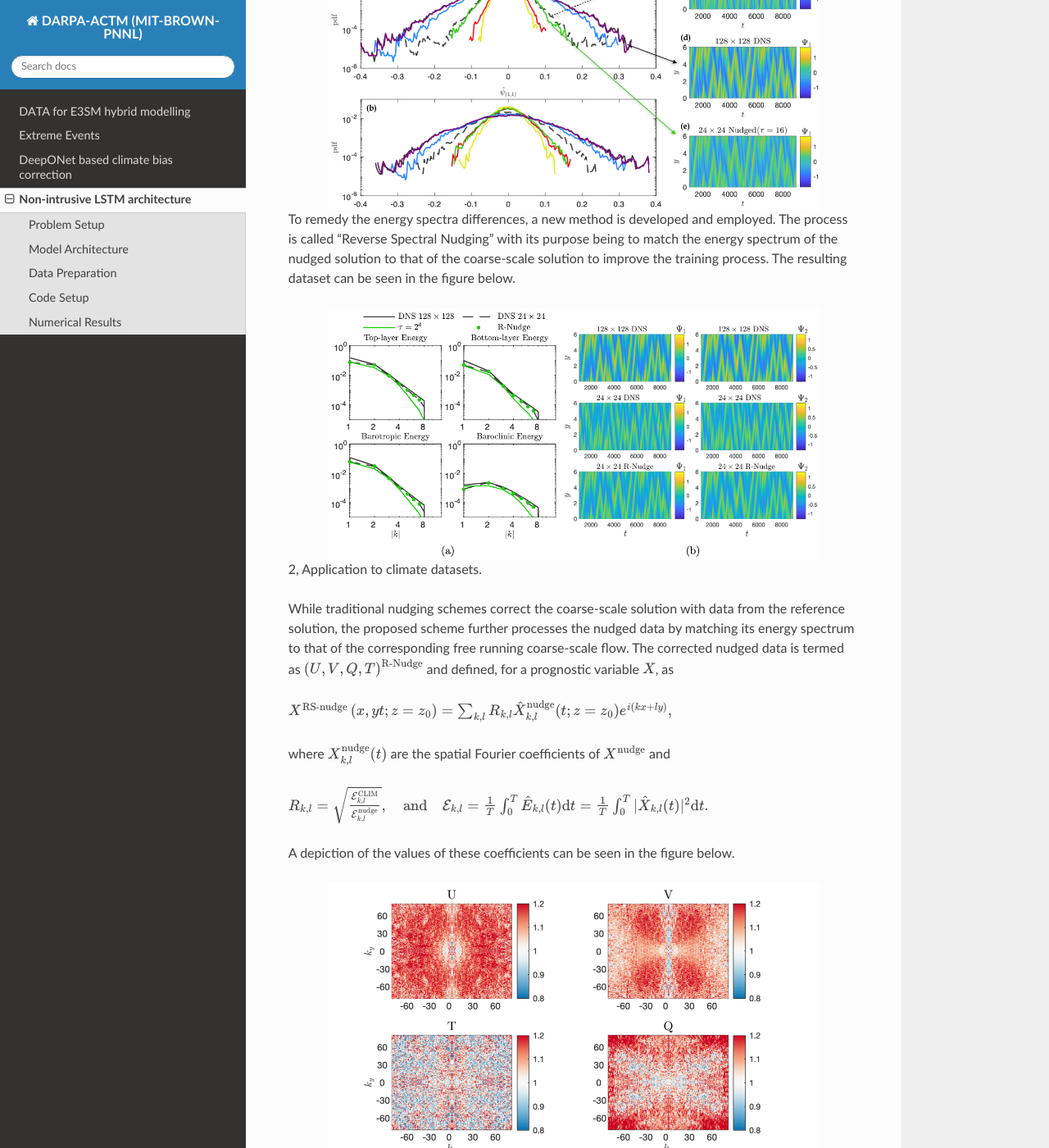
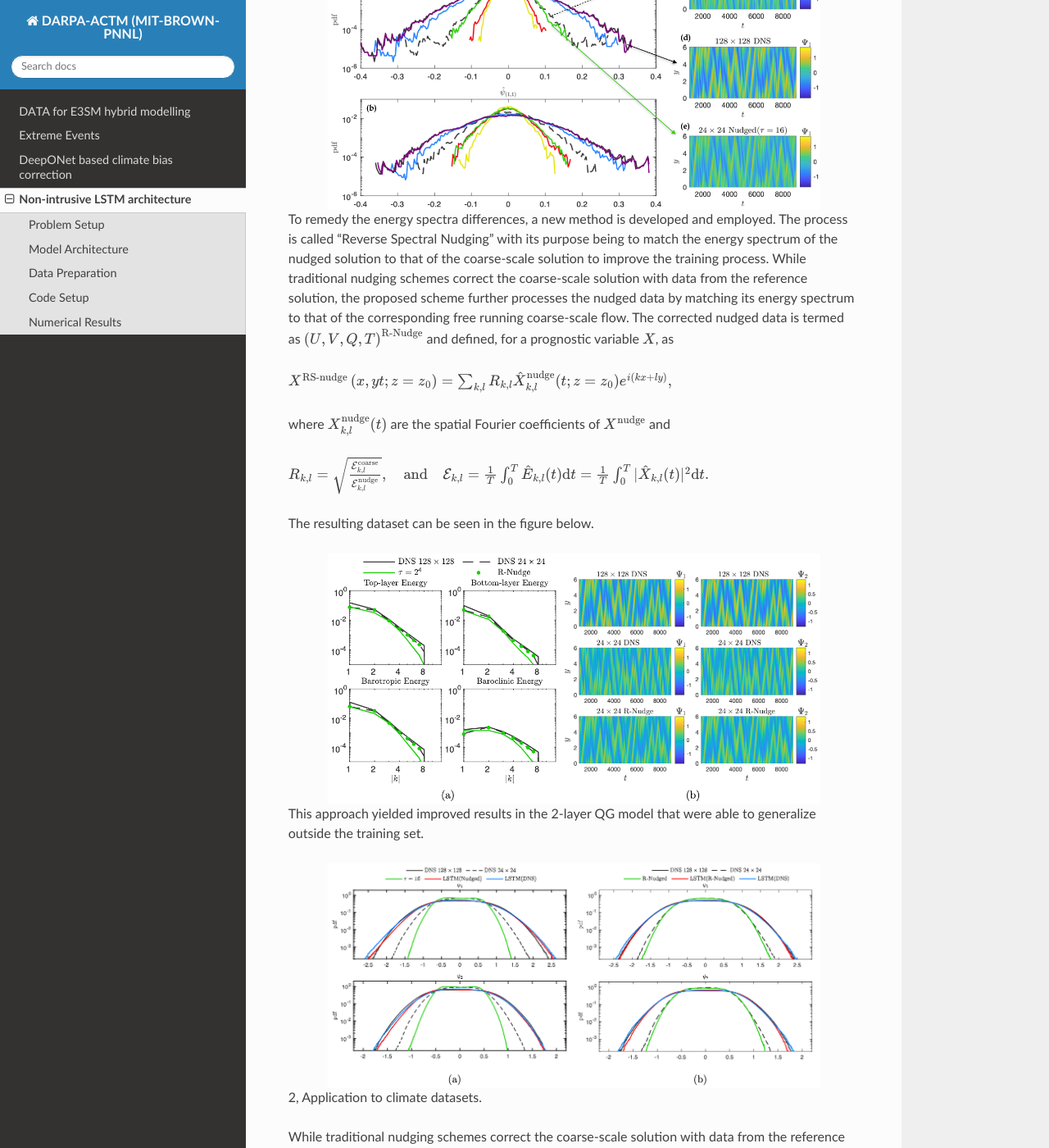
Before and after one commit to aniruddhabora/Extreme-Events-using-Scientific-Machine-Learning, a Sphinx documentation site: the page built from docs/source/modules/LSTM_based_offline_correction.rst, in a window 1280 px wide and 1400 px high, scrolled down 2160 px. Shown: the whole window at 82% size. Built offline with Sphinx 7.4.7 and the Read the Docs theme 2.0.0, drawn with Linux system fonts in a browser that asks for light colours; pages that are not in the unit, such as notebooks, are missing from menus; some of the changed text lies outside the part shown.

Commit message:
Update LSTM_based_offline_correction.rst

```diff
--- a/docs/source/modules/LSTM_based_offline_correction.rst
+++ b/docs/source/modules/LSTM_based_offline_correction.rst
@@ -23,10 +23,10 @@
 from their fine-scale conuterpart despite having the same flow parameters and initial conditions. As a
 result, it is not feasible for a neural network to learn a generalizable mapping directly between
 :math:`\left(U, V, Q, T\right)^{\text{CLIM}}` and :math:`\left(U, V, Q, T\right)^{\text{ERA5}}`. To
-that end, to produce coarse-scale simulations for training, a relaxation term $Q$ is added to the
+that end, to produce coarse-scale simulations for training, a relaxation term :math:`Q` is added to the
 evolution equations of the prognostic variables :math:`\left(U, V, Q, T\right)`. The term :math:`Q` is called nudging tendency
 and it corrects the coarse-scale solution based on the fine-scale reference solution. In this study, for a
-variable :math:`X`, the nudging tendency $Q$ is given by the algebraic term
+variable :math:`X`, the nudging tendency :math:`Q` is given by the algebraic term
 
 :math:`Q\left( X-X^{\text{ERA5}} \right) = -\frac{1}{\tau} \left( X-\mathcal{H} \left[X^{\text{ERA5}}\right] \right).`
 
@@ -71,9 +71,27 @@
 
 To remedy the energy spectra differences, a new method is developed and employed. The process is
 called "Reverse Spectral Nudging" with its purpose being to match the energy spectrum of the nudged
-solution to that of the coarse-scale solution to improve the training process. The resulting dataset can be seen in the figure below.
+solution to that of the coarse-scale solution to improve the training process. While traditional nudging schemes correct the coarse-scale solution with data from the reference solution, the proposed scheme further processes the nudged data by matching its energy spectrum to that of the
+corresponding free running coarse-scale flow. The corrected nudged data is termed as :math:`\left( U,
+V, Q, T \right)^{\text{R-Nudge}}` and defined, for a prognostic variable :math:`X`, as
+
+:math:`X^{\text{RS-nudge}}\left(x, y t; z=z_0\right) = \sum_{k,l} R_{k,l} \hat{X}_{k,l}^{\text{nudge}}(t;z=z_0) e^{i\left( k x +l y \right)},`
+
+where :math:`{X}_{k,l}^{\text{nudge}}(t)` are the spatial Fourier coefficients of :math:`X^{\text{nudge}}` and
+
+:math:`R_{k,l} = \sqrt{\frac{\mathcal{E}^{\text{coarse}}_{k,l}}{\mathcal{E}^{\text{nudge}}_{k,l}}}, \quad\text{and} \quad \mathcal{E}_{k,l} = \frac{1}{T}\int_0^T \hat{E}_{k,l}(t) \mathrm{d}t =\frac{1}{T} \int_0^T|\hat{X}_{k,l}(t)|^2 \mathrm{d}t.`
+
+The resulting dataset can be seen in the figure below.
 
 .. figure:: images/Rnudged_Energy.png
+  :width: 600
+  :align: center
+  :alt: Alternative text
+
+
+This approach yielded improved results in the 2-layer QG model that were able to generalize outside the training set.
+
+.. figure:: images/Rnudged_QG_Results.png
   :width: 600
   :align: center
   :alt: Alternative text
```
